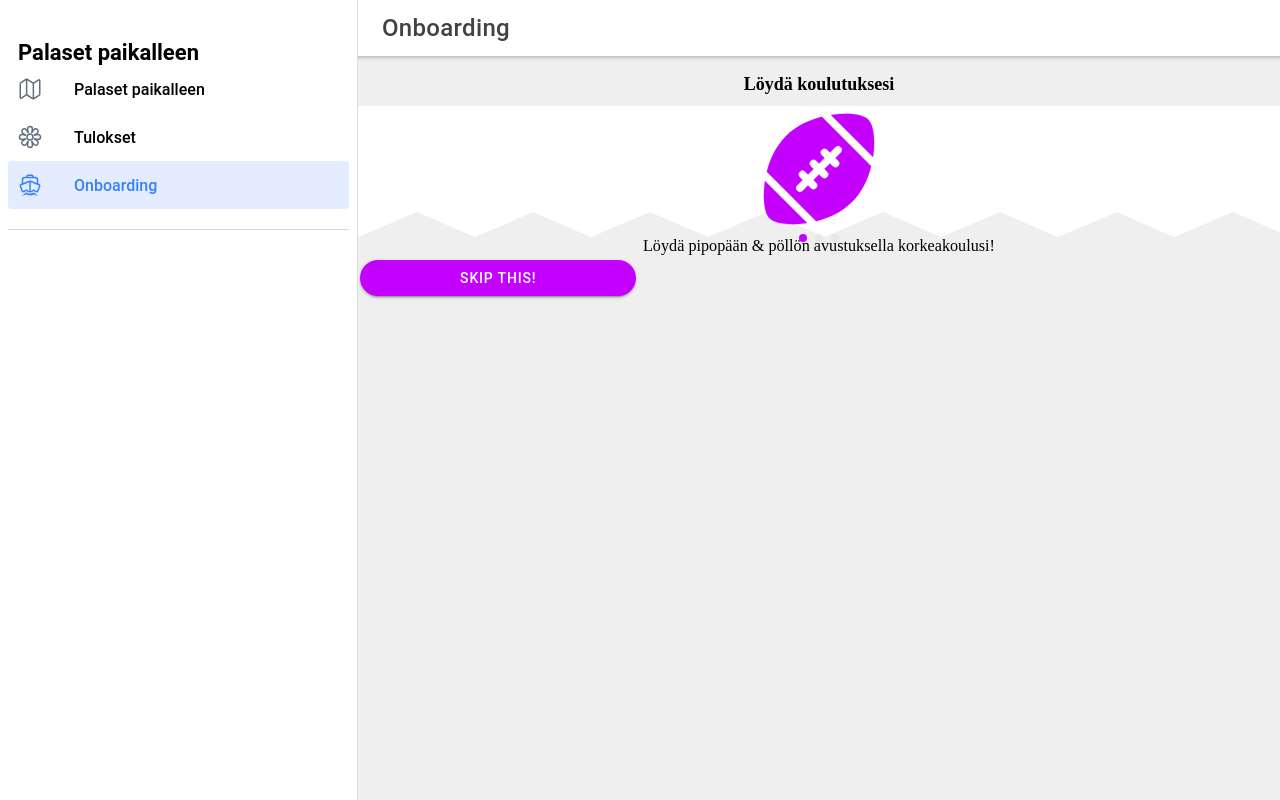
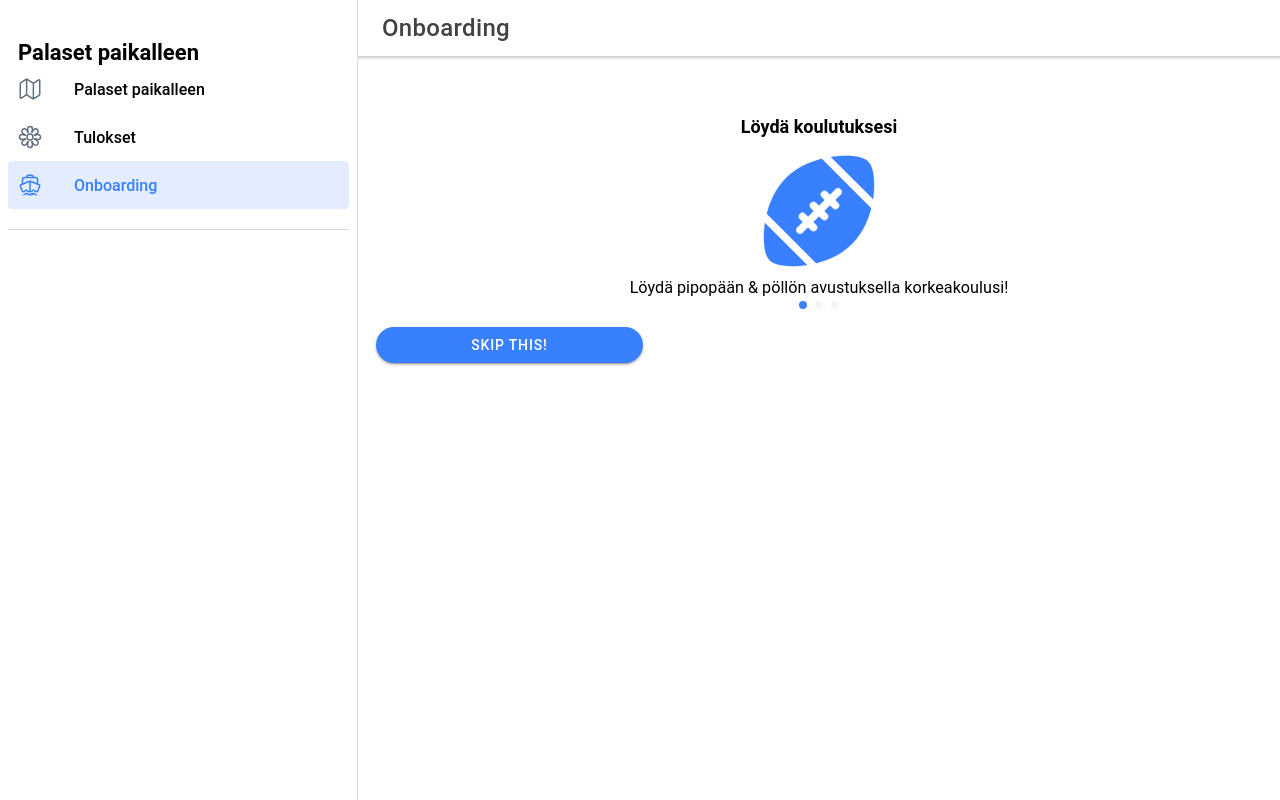
Before and after one commit to aleksi134/PalasetPaikalleen, a React (Create React App) app: page /page/Onboarding in a window 1280 px wide. Built offline with nearby package versions, Linux system fonts and the light colour scheme.

Commit message:
Clean up .css

```diff
--- a/src/components/Onboarding.css
+++ b/src/components/Onboarding.css
@@ -1,43 +1,3 @@
-.onboarding {
-    /* This is a bad name by the way */
-    display: flex;
-    flex-direction: column;
-    background-color: #efefef !important;
-    font-family: 'Raleway' !important;
-    --ion-color-primary: #C400FF;
-    --background: none;
-    --color: none;
-    --padding-top: 0px;
-    --padding-bottom: 0px;
-    --padding-start: 0px;
-    --padding-end: 0px;
-    --keyboard-offset: 0px;
-    --offset-top: 0px;
-    --offset-bottom: 0px;
-    --overflow: auto;
-  }
-
-.parentSlides {
-    display: flex !important;
-    flex: 1 100%;
-}
-
-
-.childrenSlide {
-  display: flex;
-  flex-flow: column wrap;
-}
-
-
-.diag {
-  background-image: url('/public/assets/onboarding-img/whitebg.svg') !important;
-  /* position: absolute !important; */
-  z-index: 1 !important;
-  width: 100% !important;
-  top: 0 !important;
-  height: 66% !important;
-}
-
 .diag ion-icon {
   font-size: 7em;
 }
@@ -53,14 +13,6 @@
   font-size: 0.9em !important;
 }
 
-.diag .swiper-pagination-bullet-active {
-  background: #c400ff !important;
-}
-
-.diag .swiper-pagination {
-  bottom: 12% !important;
-}
-
 #skip {
 
   width: 30% !important;
--- a/src/components/Onboarding.tsx
+++ b/src/components/Onboarding.tsx
@@ -1,34 +1,51 @@
 import React from 'react'
-import { IonButton, IonContent, IonIcon, IonSlide, IonSlides } from '@ionic/react'
+import { IonButton, IonContent, IonCol, IonGrid, IonIcon, IonSlide, IonSlides } from '@ionic/react'
 import { americanFootball, medal, analyticsOutline } from 'ionicons/icons'
 import './Onboarding.css'
+import '@ionic/react/css/padding.css'
+import '@ionic/react/css/flex-utils.css'
 
 const Onboarding: React.FC = () => {
   return (
-    <IonContent className="onboarding">
+    <IonContent className="ion-padding">
+      {/**  <IonContent className="onboarding"> */}
       <IonSlides pager className="parentSlides">
         <IonSlide className="childrenSlide">
+          <IonGrid class="ion-justify-content-center">
+            <IonCol>
               <h2 className="onboardingHeader">Löydä koulutuksesi</h2>
               <div className="diag">
                 <IonIcon icon={americanFootball} color="primary"></IonIcon>
               </div>
-          <p className="onboardingParagraph">Löydä pipopään & pöllön avustuksella korkeakoulusi!</p>
+              <p className="onboardingParagraph">
+                Löydä pipopään & pöllön avustuksella korkeakoulusi!
+              </p>
+            </IonCol>
+          </IonGrid>
         </IonSlide>
 
         <IonSlide className="childrenSlide">
+          <IonGrid class="ion-justify-content-center">
+            <IonCol>
               <h2 className="onboardingHeader">Ratkaise tehtävät</h2>
               <div className="diag">
                 <IonIcon icon={medal} color="primary"></IonIcon>
               </div>
               <p className="onboardingParagraph">Pelaa kaupungit läpi ja pohdi vastauksia</p>
+            </IonCol>
+          </IonGrid>
         </IonSlide>
 
         <IonSlide className="childrenSlide">
+          <IonGrid class="ion-justify-content-center">
+            <IonCol>
               <h2 className="onboardingHeader">Pohdi lopputulosta</h2>
               <div className="diag">
                 <IonIcon icon={analyticsOutline} color="primary"></IonIcon>
               </div>
               <p className="onboardingParagraph">Vastauksien perusteella saat lopputulosteen!</p>
+            </IonCol>
+          </IonGrid>
         </IonSlide>
       </IonSlides>
       <IonButton shape="round" id="skip">
```
Lines whose indentation alone changed are shown as unchanged.
